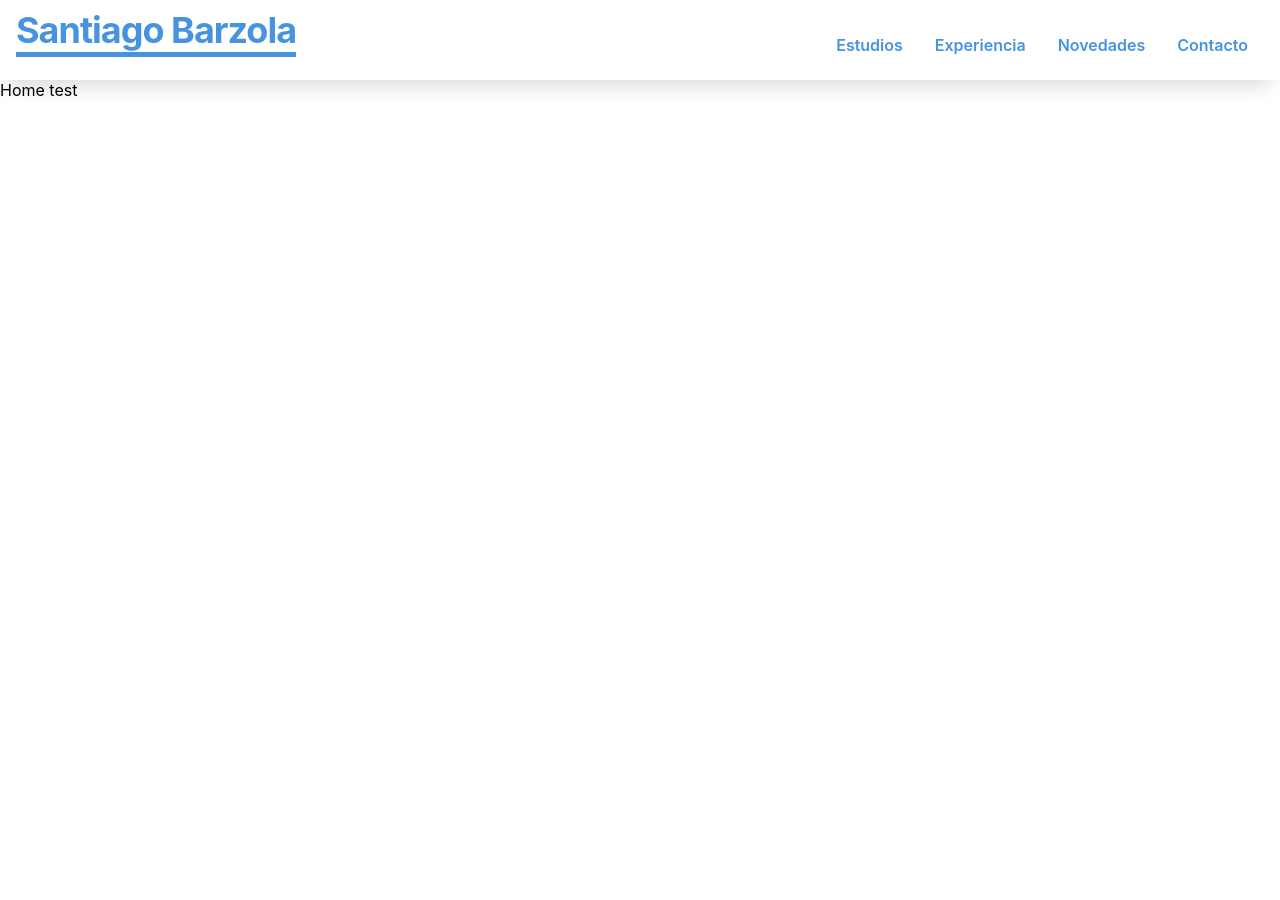
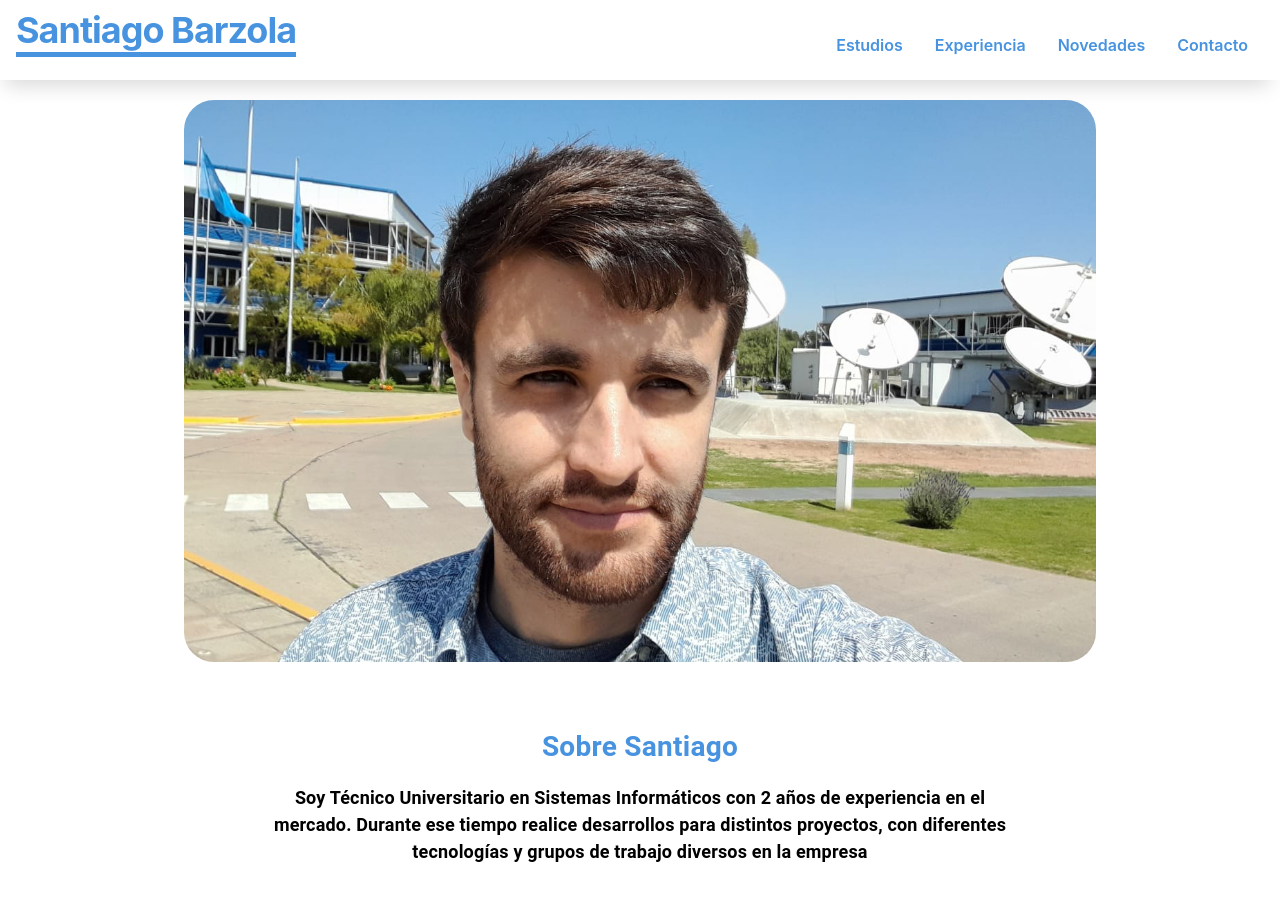
Before and after one commit to santiago0001/santiago_web_reactjs, a React (Create React App) app: page / in a window 1280 px wide. Shown: the top 900 px of the page. Before the commit the page ends 800 px from the top, so only its background shows below. Built offline with nearby package versions, Linux system fonts and the light colour scheme.

Commit message:
Version 1 home

```diff
--- a/src/App.js
+++ b/src/App.js
@@ -1,9 +1,12 @@
 import { BrowserRouter as Router, Route, Routes } from "react-router-dom";
-import About from "./pages/About";
 import Navbar from "./components/Navbar/Navbar";
 import { Home } from "./components/Home/Home";
 import { ThemeProvider } from "@mui/material";
 import { theme } from "./components/theme";
+import { Studies } from "./components/Studies/Studies";
+import { Experience } from "./components/Experience/Experience";
+import { News } from "./components/News/News";
+import { Contact } from "./components/Contact/Contact";
 
 export default function App() {
   return (
@@ -12,8 +15,11 @@ export default function App() {
         <div>
           <Navbar />
           <Routes>
-            <Route path="/about" element={<About />} />
             <Route path="/" element={<Home />} />
+            <Route path="/estudios" element={<Studies />} />
+            <Route path="/experiencia" element={<Experience />} />
+            <Route path="/novedades" element={<News />} />
+            <Route path="/contacto" element={<Contact />} />
           </Routes>
         </div>
       </Router>
--- /dev/null
+++ b/src/components/Contact/Contact.js
@@ -0,0 +1,5 @@
+import React from "react";
+
+export const Contact = () => {
+  return <div>Contact</div>;
+};
--- /dev/null
+++ b/src/components/Experience/Experience.js
@@ -0,0 +1,5 @@
+import React from "react";
+
+export const Experience = () => {
+  return <div>Experience</div>;
+};
--- /dev/null
+++ b/src/components/Home/AboutMe/AboutMe.js
@@ -0,0 +1,24 @@
+import { Box, Typography } from "@mui/material";
+import React from "react";
+import { theme } from "../../theme";
+
+export const AboutMe = () => {
+  return (
+    <Box m={{ sm: theme.spacing(8, 10), xs: 5 }} sx={{ textAlign: "center" }}>
+      <Typography
+        fontWeight={700}
+        fontSize={28}
+        color={theme.palette.primary.main}
+        mb={2}
+      >
+        Sobre Santiago
+      </Typography>
+      <Typography fontWeight={700} fontSize={18}>
+        Soy Técnico Universitario en Sistemas Informáticos con 2 años de
+        experiencia en el mercado. Durante ese tiempo realice desarrollos para
+        distintos proyectos, con diferentes tecnologías y grupos de trabajo
+        diversos en la empresa
+      </Typography>
+    </Box>
+  );
+};
--- a/src/components/Home/Home.js
+++ b/src/components/Home/Home.js
@@ -1,5 +1,20 @@
 import React from "react";
+import { BoxImgHome } from "./Home.styled";
+import { Container } from "@mui/material";
+import { AboutMe } from "./AboutMe/AboutMe";
 
 export const Home = () => {
-  return <div>Home test</div>;
+  return (
+    <Container maxWidth={"md"}>
+      <BoxImgHome>
+        <img
+          src="./images/ImageHome.png"
+          alt="Ejemplo"
+          width="100%"
+          style={{ borderRadius: 30 }}
+        ></img>
+      </BoxImgHome>
+      <AboutMe />
+    </Container>
+  );
 };
--- /dev/null
+++ b/src/components/Home/Home.styled.js
@@ -0,0 +1,9 @@
+import { Box } from "@mui/material";
+import styled from "styled-components";
+
+export const BoxImgHome = styled(Box)(() => ({
+  borderRadius: 20,
+  justifyContent: "center",
+  display: "flex",
+  marginTop: 20,
+}));
--- /dev/null
+++ b/src/components/News/News.js
@@ -0,0 +1,5 @@
+import React from "react";
+
+export const News = () => {
+  return <div>News</div>;
+};
--- /dev/null
+++ b/src/components/Studies/Studies.js
@@ -0,0 +1,5 @@
+import React from "react";
+
+export const Studies = () => {
+  return <div>Studies</div>;
+};
--- a/src/pages/About.js
+++ /dev/null
@@ -1,7 +0,0 @@
-export default function About() {
-  return (
-    <>
-      <h1>Home</h1>
-    </>
-  );
-}
```
Also changed, not shown: public/images/ImageHome.png (added).
